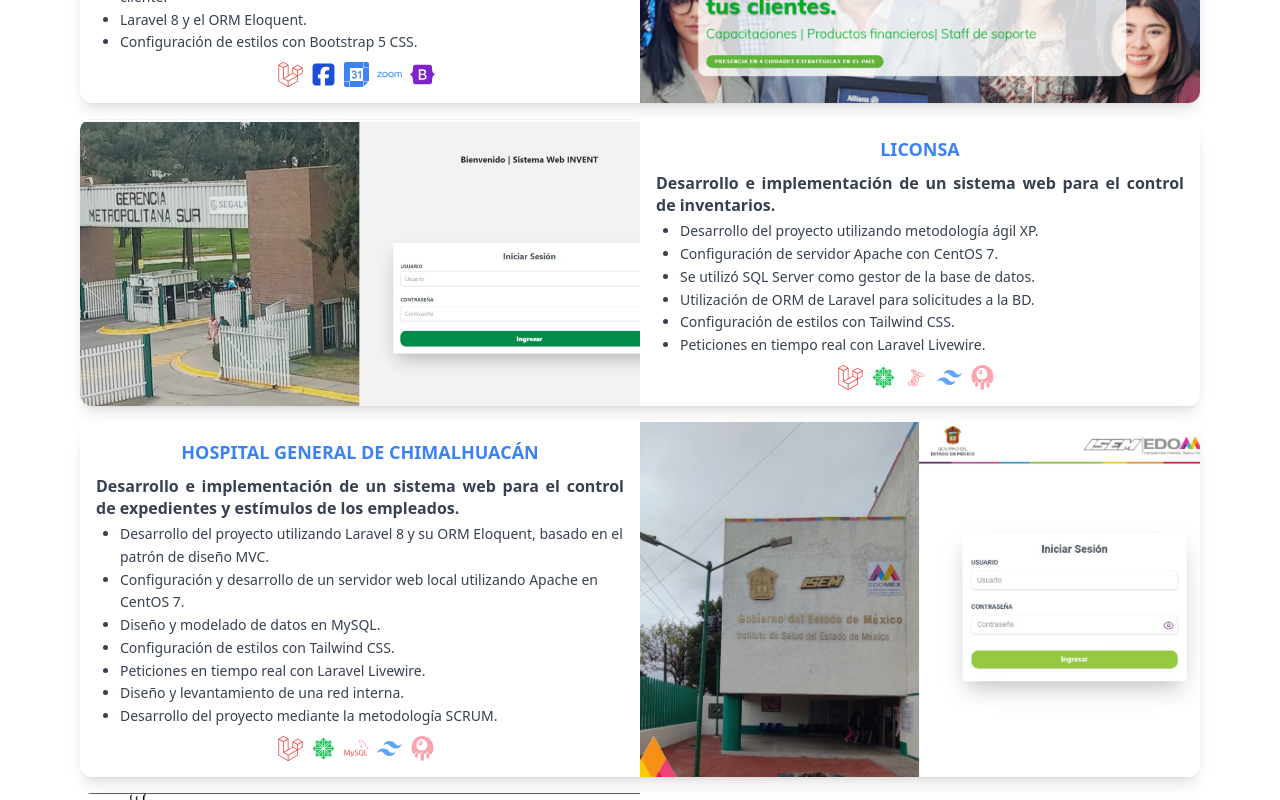
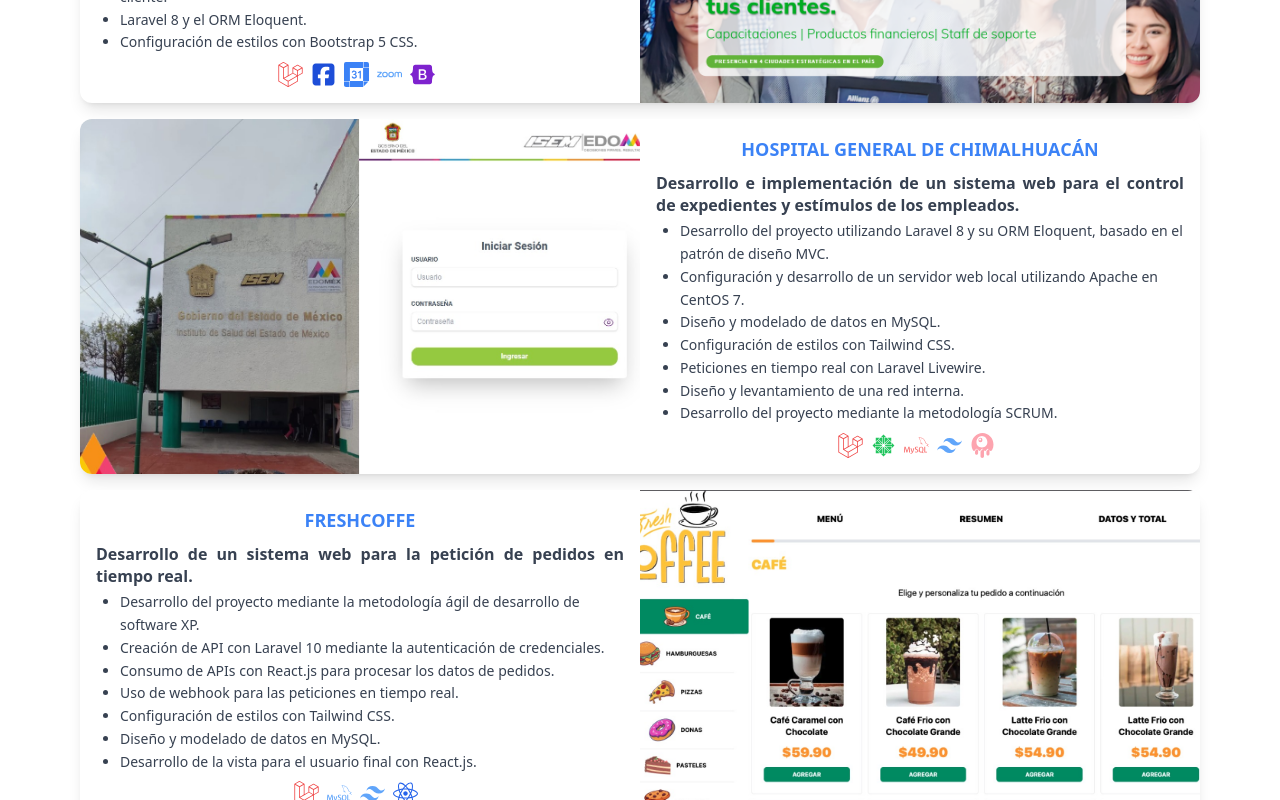
Before and after one commit to BrayanDelAngel/My-portal, a Next.js app: page / in a window 1280 px wide. Shown: the part 1040-1840 px from the top of the page. Built offline with nearby package versions, Linux system fonts and the light colour scheme.

Commit message:
Except Liconsa

```diff
--- a/src/components/proyects/Proyects.tsx
+++ b/src/components/proyects/Proyects.tsx
@@ -39,27 +39,27 @@
       <FaBootstrap key="bootstrap" size={25} className="text-purple-700" />,
     ],
   },
-  {
-    path: "/images/liconsa.jpg",
-    name: "Liconsa",
-    description:
-      "Desarrollo e implementación de un sistema web para el control de inventarios.",
-    listTecnology: [
-      "Desarrollo del proyecto utilizando metodología ágil XP.",
-      "Configuración de servidor Apache con CentOS 7.",
-      "Se utilizó SQL Server como gestor de la base de datos.",
-      "Utilización de ORM de Laravel para solicitudes a la BD.",
-      "Configuración de estilos con Tailwind CSS.",
-      "Peticiones en tiempo real con Laravel Livewire.",
-    ],
-    listIconTecnology: [
-      <FaLaravel key="laravel-liconsa" size={25} className="text-red-500" />,
-      <FaCentos key="centos-liconsa" size={25} className="text-green-500" />,
-      <DiMsqlServer key="mysql-liconsa" size={25} className="text-red-400" />,
-      <SiTailwindcss key="tailwind-liconsa" size={25} className="text-blue-400" />,
-      <SiLivewire key="livewire-liconsa" size={25} className="text-rose-300" />,
-    ],
-  },
+  // {
+  //   path: "/images/liconsa.jpg",
+  //   name: "Liconsa",
+  //   description:
+  //     "Desarrollo e implementación de un sistema web para el control de inventarios.",
+  //   listTecnology: [
+  //     "Desarrollo del proyecto utilizando metodología ágil XP.",
+  //     "Configuración de servidor Apache con CentOS 7.",
+  //     "Se utilizó SQL Server como gestor de la base de datos.",
+  //     "Utilización de ORM de Laravel para solicitudes a la BD.",
+  //     "Configuración de estilos con Tailwind CSS.",
+  //     "Peticiones en tiempo real con Laravel Livewire.",
+  //   ],
+  //   listIconTecnology: [
+  //     <FaLaravel key="laravel-liconsa" size={25} className="text-red-500" />,
+  //     <FaCentos key="centos-liconsa" size={25} className="text-green-500" />,
+  //     <DiMsqlServer key="mysql-liconsa" size={25} className="text-red-400" />,
+  //     <SiTailwindcss key="tailwind-liconsa" size={25} className="text-blue-400" />,
+  //     <SiLivewire key="livewire-liconsa" size={25} className="text-rose-300" />,
+  //   ],
+  // },
   {
     path: "/images/sce.jpg",
     name: "Hospital General de Chimalhuacán",
```
